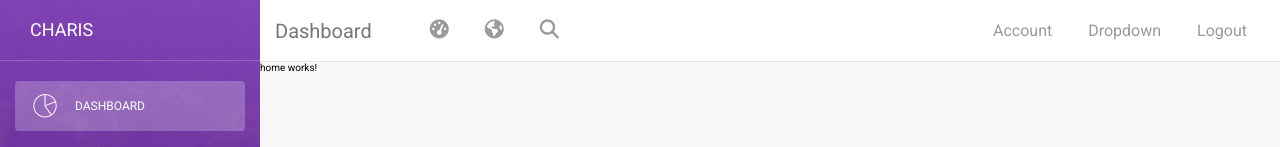
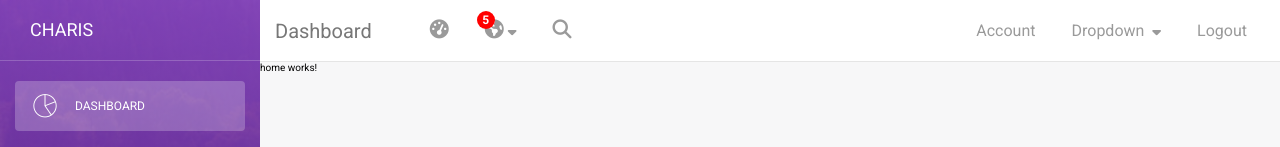
Before and after one commit to onwuvic/angular-admin-dashboard, an Angular app: page /dashboard in a window 1280 px wide. Shown: the top 147 px of the page. Built offline with nearby package versions, Linux system fonts and the light colour scheme.

Commit message:
add notification

```diff
--- a/src/app/shared/nav/nav.component.html
+++ b/src/app/shared/nav/nav.component.html
@@ -14,6 +14,8 @@
       <li class="navbar-item dropdown">
         <a href="#" class="navbar-link dropdown-toggle" data-toggle="dropdown">
           <i class="fa fa-globe"></i>
+          <i class="fa fa-caret-down"></i>
+          <span class="notification hidden-sm hidden-xs">5</span>
         </a>
       </li>
       <li class="navbar-item">
@@ -32,6 +34,7 @@
       <li class="navbar-item">
         <a href="#" class="navbar-link">
           Dropdown
+          <i class="fa fa-caret-down"></i>
         </a>
       </li>
       <li class="navbar-item">
--- a/src/app/shared/nav/nav.component.scss
+++ b/src/app/shared/nav/nav.component.scss
@@ -26,9 +26,19 @@
     justify-content: space-between;
     flex: auto;
 
+    a {
+      position: relative;
+    }
+
     a > [class^="fa"] {
       font-size: 1.9rem;
       line-height: 16px;
+    }
+
+    [class~="fa-caret-down"] {
+      vertical-align: middle;
+      margin-left: .4rem;
+      font-size: 1.4rem !important;
     }
   }
 
@@ -52,3 +62,19 @@
     }
   }
 }
+
+.notification {
+  border-radius: 10px;
+  background-color: red;
+  color: white;
+  padding: 0 5px;
+  text-align: center;
+  min-width: 18px;
+  font-size: 12px;
+  font-weight: 700;
+  line-height: 18px;
+  height: 18px;
+  position: absolute;
+  top: 0;
+  left: 7px;
+}
```
